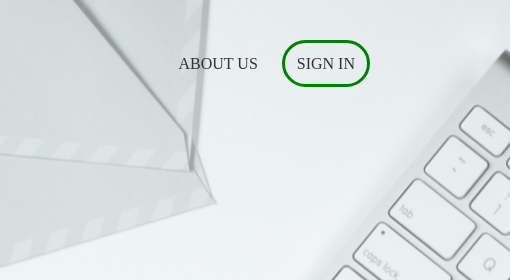
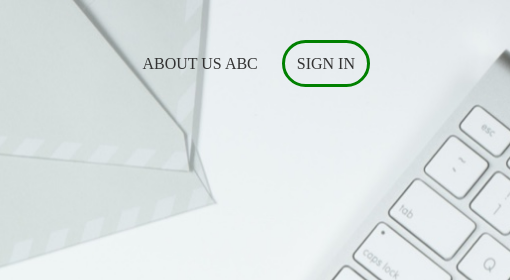
Before and after one commit to ducanhhl2003/11112, a plain HTML site: page index.html in a window 1280 px wide. Shown: the top 280 px of the page, 770-1280 px from the left. Drawn offline with Linux system fonts and the light colour scheme.

Commit message:
second commit

```diff
--- a/index.html
+++ b/index.html
@@ -11,7 +11,7 @@
 <body>
     <div class="header">
         <div class="about-sign">
-            <a class="about" href="#">About Us</a>
+            <a class="about" href="#">About Us abc</a>
             <a class="sign" href="#">Sign In</a>
         </div>
         <div class="logo">
```
